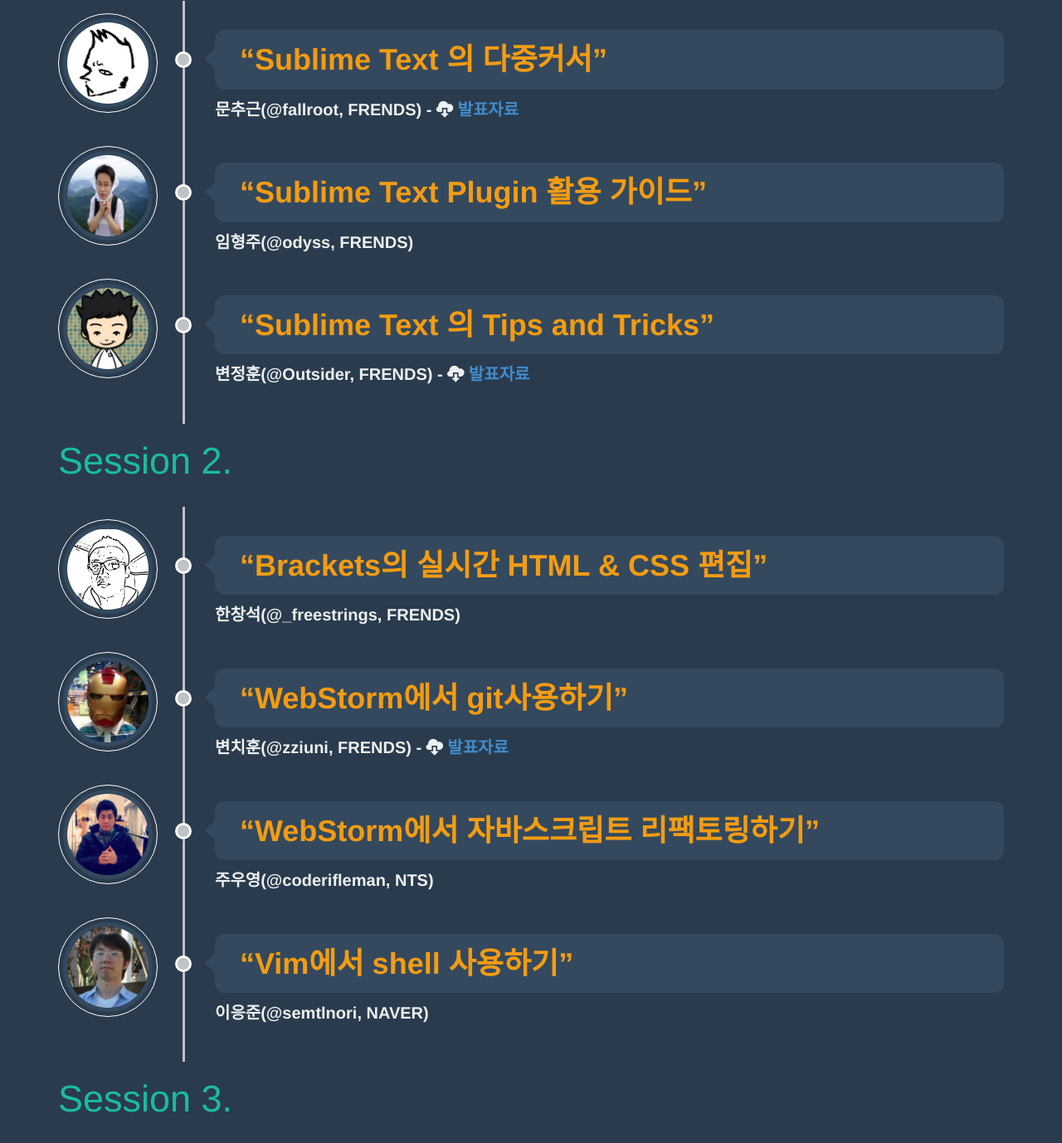
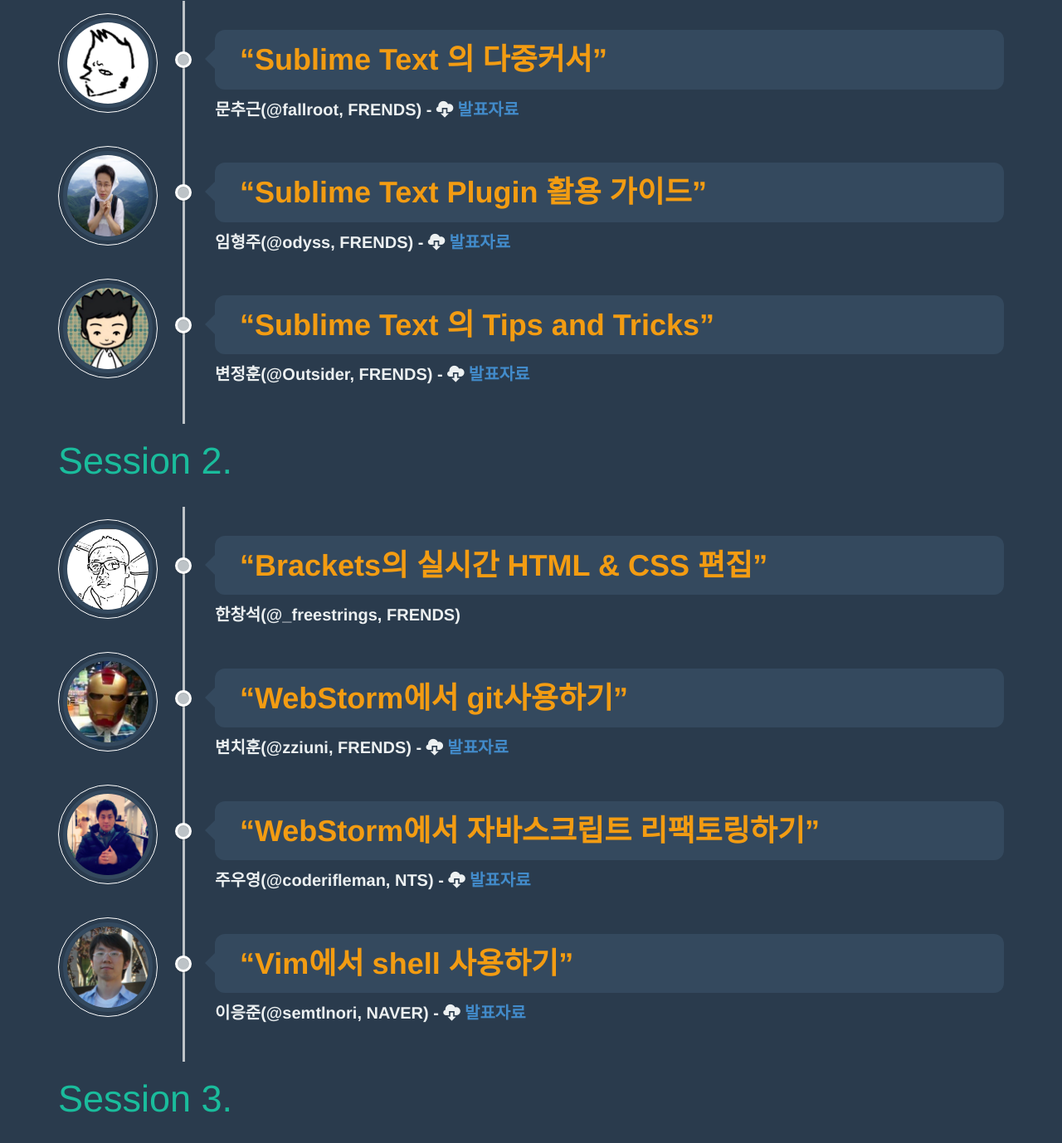
Before and after one commit to frends/toolcon2014, a plain HTML site: page index.html in a window 1280 px wide. Shown: the part 2663-4041 px from the top of the page at 83% size. Drawn offline with Linux system fonts and the light colour scheme.

Commit message:
add pt link: semtlnori, odyss, coderifleman

```diff
--- a/index.html
+++ b/index.html
@@ -199,7 +199,7 @@
                 <div class="schedule-description">
                     <div class="description-content">“Sublime Text Plugin 활용 가이드”</div>
                     <div class="desctiption-metainfo">
-                        <span>임형주(@odyss, FRENDS)</span>
+                        <span>임형주(@odyss, FRENDS) - <i class="glyphicon glyphicon-cloud-download"></i> <a href="http://www.slideshare.net/odyss009/development-with-sublime" target="_blank">발표자료</a></span>
                     </div>
                 </div>
             </li>
@@ -246,7 +246,7 @@
                 <div class="schedule-description">
                     <div class="description-content">“WebStorm에서 자바스크립트 리팩토링하기”</div>
                     <div class="desctiption-metainfo">
-                        <span>주우영(@coderifleman, NTS)</span>
+                        <span>주우영(@coderifleman, NTS)  - <i class="glyphicon glyphicon-cloud-download"></i> <a href="http://www.slideshare.net/UyeongJu/toolcon2014-webstorm" target="_blank">발표자료</a></span>
                     </div>
                 </div>
             </li>
@@ -257,7 +257,7 @@
                 <div class="schedule-description">
                     <div class="description-content">“Vim에서 shell 사용하기”</div>
                     <div class="desctiption-metainfo">
-                        <span>이응준(@semtlnori, NAVER)</span>
+                        <span>이응준(@semtlnori, NAVER) - <i class="glyphicon glyphicon-cloud-download"></i> <a href="https://github.com/npcode/vimxshell/blob/master/vim.md" target="_blank">발표자료</a></span>
                     </div>
                 </div>
             </li>
```
